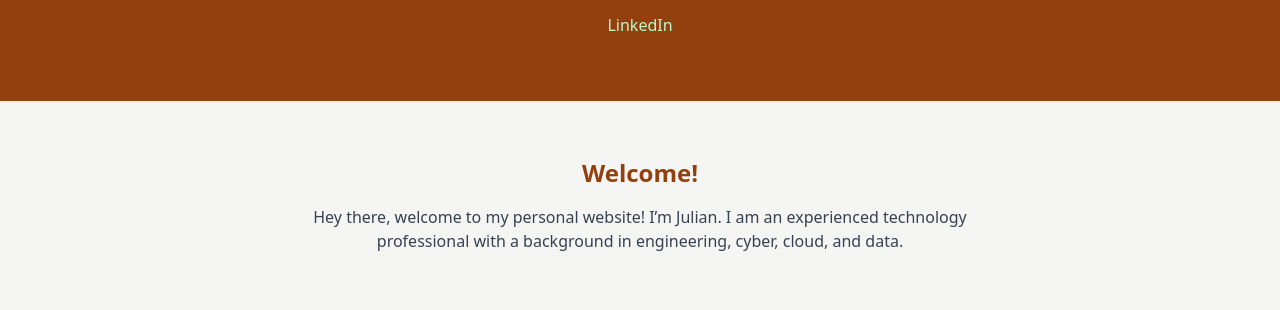
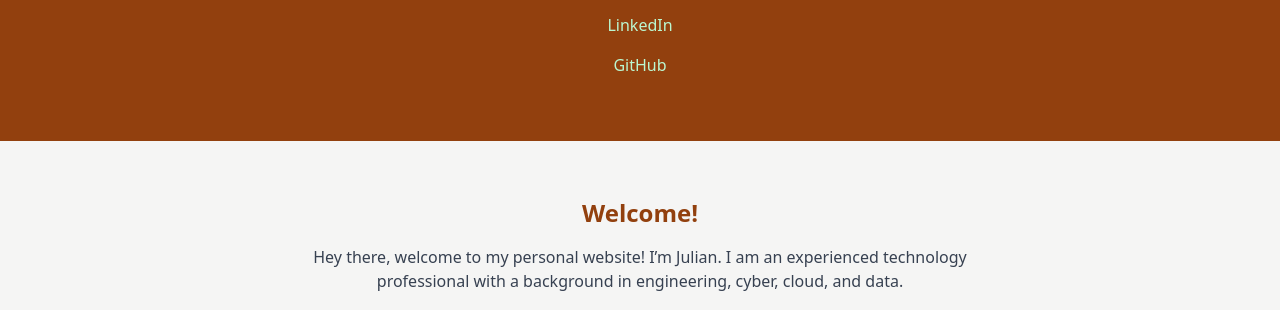
Before and after one commit to jud3th3dud3/jud3th3dud3.github.io, a website: page index.html in a window 1280 px wide. Shown: the part 303-613 px from the top of the page. Drawn offline with Linux system fonts and the light colour scheme.

Commit message:
included github url and updated name of url

```diff
--- a/index.html
+++ b/index.html
@@ -13,6 +13,7 @@ echo '<!DOCTYPE html>
     <h1 class="text-4xl font-bold text-green-200">Julian Wingrove</h1>
     <p class="text-lg mt-2 text-green-200">Information Security Specialist | Toronto, Canada</p>
     <p class="mt-2"><a href="https://www.linkedin.com/in/julianwingrove" class="text-green-200 hover:underline">LinkedIn</a></p>
+    <p class="mt-2"><a href="https://github.com/julianwingrove" class="text-green-200 hover:underline">GitHub</a></p>
   </header>
 
   <!-- Main Content -->
```
